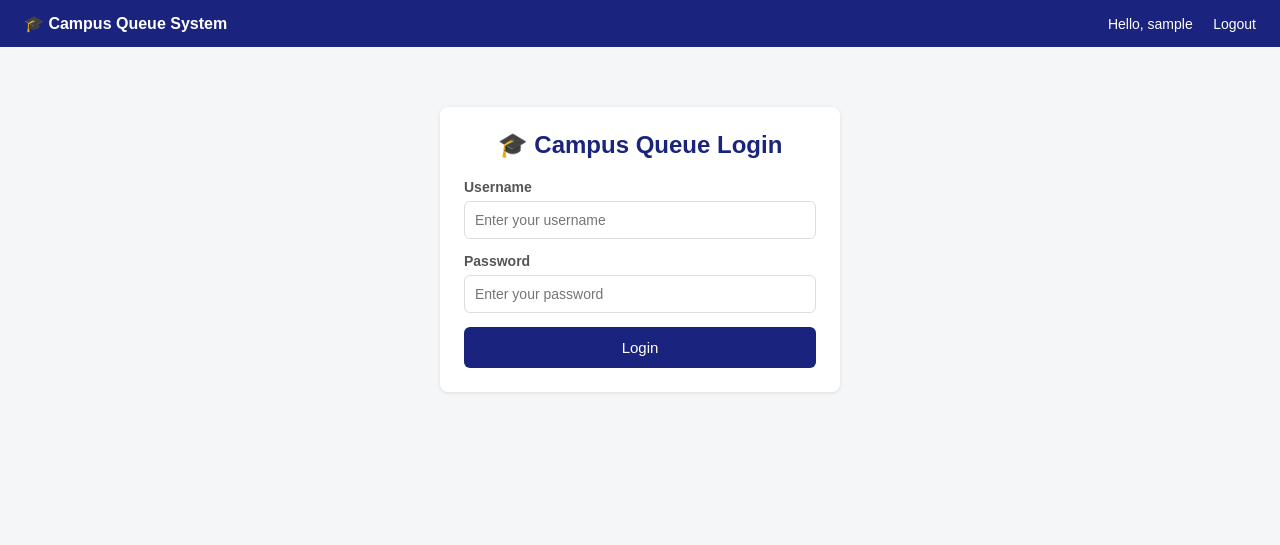
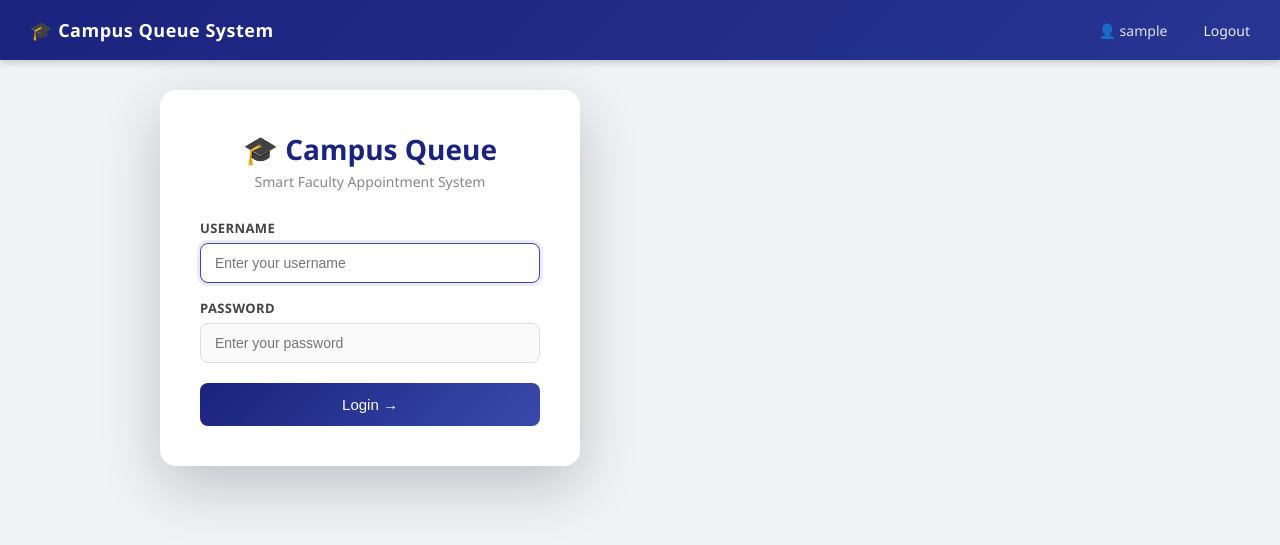
Before and after one commit to Vaishnavi-1309/-Smart-College-Faculty-Appointment-and-Queue-Management-System, a Django app: page / in a window 1280 px wide. Shown: the top 545 px of the page. Run offline with Django 5.2, Linux system fonts and the light colour scheme; the visitor is signed in with stand-in values (Sample User, id 1).

Commit message:
Improve UI design and add requirements.txt

```diff
--- a/config/settings.py
+++ b/config/settings.py
@@ -123,6 +123,7 @@ USE_TZ = True
 # https://docs.djangoproject.com/en/5.2/howto/static-files/
 
 STATIC_URL = 'static/'
+STATICFILES_DIRS = [BASE_DIR / 'static']
 
 # Default primary key field type
 # https://docs.djangoproject.com/en/5.2/ref/settings/#default-auto-field
--- /dev/null
+++ b/static/css/style.css
@@ -0,0 +1,387 @@
+/* ===== GLOBAL ===== */
+* {
+    margin: 0;
+    padding: 0;
+    box-sizing: border-box;
+}
+
+body {
+    font-family: 'Segoe UI', Tahoma, Geneva, Verdana, sans-serif;
+    background: #f0f2f5;
+    color: #333;
+}
+
+/* ===== NAVBAR ===== */
+.navbar {
+    background: linear-gradient(135deg, #1a237e, #283593);
+    color: white;
+    padding: 0 30px;
+    height: 60px;
+    display: flex;
+    justify-content: space-between;
+    align-items: center;
+    box-shadow: 0 2px 8px rgba(0,0,0,0.2);
+    position: sticky;
+    top: 0;
+    z-index: 100;
+}
+
+.navbar-brand {
+    font-size: 18px;
+    font-weight: 700;
+    letter-spacing: 0.5px;
+}
+
+.navbar-links a {
+    color: white;
+    text-decoration: none;
+    margin-left: 20px;
+    font-size: 14px;
+    opacity: 0.9;
+    transition: opacity 0.2s;
+}
+
+.navbar-links a:hover {
+    opacity: 1;
+    text-decoration: underline;
+}
+
+.navbar-user {
+    font-size: 14px;
+    opacity: 0.85;
+    margin-right: 16px;
+}
+
+/* ===== CONTAINER ===== */
+.container {
+    max-width: 1000px;
+    margin: 30px auto;
+    padding: 0 20px;
+}
+
+/* ===== CARDS ===== */
+.card {
+    background: white;
+    border-radius: 12px;
+    padding: 24px;
+    margin-bottom: 24px;
+    box-shadow: 0 2px 8px rgba(0,0,0,0.08);
+    border: 1px solid #e8eaf6;
+}
+
+.card h3 {
+    font-size: 16px;
+    color: #1a237e;
+    margin-bottom: 16px;
+    padding-bottom: 10px;
+    border-bottom: 2px solid #e8eaf6;
+}
+
+/* ===== BUTTONS ===== */
+.btn {
+    display: inline-block;
+    padding: 9px 20px;
+    border-radius: 8px;
+    border: none;
+    cursor: pointer;
+    font-size: 14px;
+    font-weight: 500;
+    text-decoration: none;
+    transition: all 0.2s;
+}
+
+.btn-primary {
+    background: linear-gradient(135deg, #1a237e, #3949ab);
+    color: white;
+}
+
+.btn-primary:hover {
+    background: linear-gradient(135deg, #283593, #3f51b5);
+    transform: translateY(-1px);
+    box-shadow: 0 4px 12px rgba(26,35,126,0.3);
+}
+
+.btn-success {
+    background: linear-gradient(135deg, #2e7d32, #43a047);
+    color: white;
+}
+
+.btn-success:hover {
+    transform: translateY(-1px);
+    box-shadow: 0 4px 12px rgba(46,125,50,0.3);
+}
+
+.btn-danger {
+    background: linear-gradient(135deg, #c62828, #e53935);
+    color: white;
+}
+
+.btn-danger:hover {
+    transform: translateY(-1px);
+    box-shadow: 0 4px 12px rgba(198,40,40,0.3);
+}
+
+.btn-warning {
+    background: linear-gradient(135deg, #e65100, #f57c00);
+    color: white;
+}
+
+/* ===== BADGES ===== */
+.badge {
+    display: inline-block;
+    padding: 4px 12px;
+    border-radius: 99px;
+    font-size: 12px;
+    font-weight: 600;
+}
+
+.badge-green {
+    background: #e8f5e9;
+    color: #2e7d32;
+    border: 1px solid #a5d6a7;
+}
+
+.badge-red {
+    background: #ffebee;
+    color: #c62828;
+    border: 1px solid #ef9a9a;
+}
+
+.badge-orange {
+    background: #fff3e0;
+    color: #e65100;
+    border: 1px solid #ffcc80;
+}
+
+.badge-gray {
+    background: #eceff1;
+    color: #546e7a;
+    border: 1px solid #cfd8dc;
+}
+
+.badge-blue {
+    background: #e8eaf6;
+    color: #1a237e;
+    border: 1px solid #9fa8da;
+}
+
+/* ===== MESSAGES ===== */
+.messages {
+    margin-bottom: 20px;
+}
+
+.msg {
+    padding: 12px 18px;
+    border-radius: 8px;
+    margin-bottom: 10px;
+    font-size: 14px;
+    display: flex;
+    align-items: center;
+    gap: 10px;
+}
+
+.msg-success {
+    background: #e8f5e9;
+    color: #2e7d32;
+    border-left: 4px solid #2e7d32;
+}
+
+.msg-error {
+    background: #ffebee;
+    color: #c62828;
+    border-left: 4px solid #c62828;
+}
+
+.msg-warning {
+    background: #fff8e1;
+    color: #f57f17;
+    border-left: 4px solid #f9a825;
+}
+
+.msg-info {
+    background: #e3f2fd;
+    color: #1565c0;
+    border-left: 4px solid #1565c0;
+}
+
+/* ===== TABLE ===== */
+table {
+    width: 100%;
+    border-collapse: collapse;
+    font-size: 14px;
+}
+
+th {
+    background: #e8eaf6;
+    color: #1a237e;
+    padding: 12px 14px;
+    text-align: left;
+    font-weight: 600;
+    font-size: 13px;
+    text-transform: uppercase;
+    letter-spacing: 0.5px;
+}
+
+td {
+    padding: 12px 14px;
+    border-bottom: 1px solid #f0f0f0;
+    vertical-align: middle;
+}
+
+tr:hover td {
+    background: #f8f9ff;
+}
+
+tr:last-child td {
+    border-bottom: none;
+}
+
+/* ===== FORMS ===== */
+label {
+    display: block;
+    font-size: 13px;
+    font-weight: 600;
+    margin-bottom: 6px;
+    color: #444;
+    text-transform: uppercase;
+    letter-spacing: 0.4px;
+}
+
+input, select {
+    width: 100%;
+    padding: 11px 14px;
+    border: 1.5px solid #ddd;
+    border-radius: 8px;
+    font-size: 14px;
+    margin-bottom: 16px;
+    transition: border-color 0.2s, box-shadow 0.2s;
+    background: #fafafa;
+}
+
+input:focus, select:focus {
+    outline: none;
+    border-color: #3949ab;
+    box-shadow: 0 0 0 3px rgba(57,73,171,0.1);
+    background: white;
+}
+
+/* ===== PAGE HEADER ===== */
+.page-header {
+    margin-bottom: 24px;
+}
+
+.page-header h2 {
+    font-size: 22px;
+    color: #1a237e;
+    font-weight: 700;
+}
+
+.page-header p {
+    font-size: 14px;
+    color: #888;
+    margin-top: 4px;
+}
+
+/* ===== STATS CARDS ===== */
+.stats-grid {
+    display: grid;
+    grid-template-columns: repeat(auto-fit, minmax(180px, 1fr));
+    gap: 16px;
+    margin-bottom: 24px;
+}
+
+.stat-card {
+    background: white;
+    border-radius: 12px;
+    padding: 20px;
+    text-align: center;
+    box-shadow: 0 2px 8px rgba(0,0,0,0.08);
+    border-top: 4px solid #3949ab;
+}
+
+.stat-card.green { border-top-color: #43a047; }
+.stat-card.orange { border-top-color: #f57c00; }
+.stat-card.red { border-top-color: #e53935; }
+
+.stat-card h1 {
+    font-size: 36px;
+    font-weight: 700;
+    color: #1a237e;
+}
+
+.stat-card.green h1 { color: #2e7d32; }
+.stat-card.orange h1 { color: #e65100; }
+.stat-card.red h1 { color: #c62828; }
+
+.stat-card p {
+    font-size: 13px;
+    color: #888;
+    margin-top: 4px;
+}
+
+/* ===== TOKEN DISPLAY ===== */
+.token-display {
+    background: linear-gradient(135deg, #e8eaf6, #c5cae9);
+    border-radius: 16px;
+    padding: 40px;
+    text-align: center;
+    margin-bottom: 20px;
+}
+
+.token-number {
+    font-size: 80px;
+    font-weight: 800;
+    color: #1a237e;
+    line-height: 1;
+}
+
+.token-label {
+    font-size: 14px;
+    color: #666;
+    margin-top: 8px;
+    text-transform: uppercase;
+    letter-spacing: 1px;
+}
+
+/* ===== LOGIN PAGE ===== */
+.login-wrapper {
+    min-height: 100vh;
+    display: flex;
+    align-items: center;
+    justify-content: center;
+    background: linear-gradient(135deg, #1a237e, #3949ab, #5c6bc0);
+}
+
+.login-card {
+    background: white;
+    border-radius: 16px;
+    padding: 40px;
+    width: 100%;
+    max-width: 420px;
+    box-shadow: 0 20px 60px rgba(0,0,0,0.2);
+}
+
+.login-logo {
+    text-align: center;
+    margin-bottom: 28px;
+}
+
+.login-logo h1 {
+    font-size: 28px;
+    color: #1a237e;
+    font-weight: 800;
+}
+
+.login-logo p {
+    font-size: 14px;
+    color: #888;
+    margin-top: 4px;
+}
+
+/* ===== RESPONSIVE ===== */
+@media (max-width: 600px) {
+    .container { padding: 0 12px; }
+    .stats-grid { grid-template-columns: 1fr 1fr; }
+    .token-number { font-size: 56px; }
+    .navbar { padding: 0 16px; }
+}
--- a/templates/accounts/login.html
+++ b/templates/accounts/login.html
@@ -1,17 +1,25 @@
 {% extends 'base.html' %}
-{% block title %}Login{% endblock %}
+{% block title %}Login — Campus Queue System{% endblock %}
 {% block content %}
-<div style="max-width:400px; margin:60px auto;">
-    <div class="card">
-        <h2 style="margin-bottom:20px; color:#1a237e; text-align:center">🎓 Campus Queue Login</h2>
-        <form method="POST">
-            {% csrf_token %}
-            <label>Username</label>
-            <input type="text" name="username" placeholder="Enter your username" required>
-            <label>Password</label>
-            <input type="password" name="password" placeholder="Enter your password" required>
-            <button type="submit" class="btn btn-primary" style="width:100%; padding:12px; font-size:15px;">Login</button>
-        </form>
+
+<div class="login-card">
+    <div class="login-logo">
+        <h1>🎓 Campus Queue</h1>
+        <p>Smart Faculty Appointment System</p>
     </div>
+
+    <form method="POST">
+        {% csrf_token %}
+        <label>Username</label>
+        <input type="text" name="username" placeholder="Enter your username" required autofocus>
+
+        <label>Password</label>
+        <input type="password" name="password" placeholder="Enter your password" required>
+
+        <button type="submit" class="btn btn-primary" style="width:100%; padding:13px; font-size:15px; margin-top:4px;">
+            Login →
+        </button>
+    </form>
 </div>
+
 {% endblock %}
--- a/templates/base.html
+++ b/templates/base.html
@@ -1,52 +1,44 @@
+{% load static %}
 <!DOCTYPE html>
 <html lang="en">
 <head>
     <meta charset="UTF-8">
     <meta name="viewport" content="width=device-width, initial-scale=1.0">
     <title>{% block title %}Campus Queue System{% endblock %}</title>
-    <style>
-        * { margin: 0; padding: 0; box-sizing: border-box; }
-        body { font-family: Arial, sans-serif; background: #f4f6f8; color: #333; }
-        nav { background: #1a237e; color: white; padding: 14px 24px; display: flex; justify-content: space-between; align-items: center; }
-        nav a { color: white; text-decoration: none; margin-left: 16px; font-size: 14px; }
-        .container { max-width: 960px; margin: 30px auto; padding: 0 20px; }
-        .card { background: white; border-radius: 8px; padding: 24px; margin-bottom: 20px; box-shadow: 0 1px 4px rgba(0,0,0,0.1); }
-        .btn { display: inline-block; padding: 10px 20px; border-radius: 6px; border: none; cursor: pointer; font-size: 14px; text-decoration: none; }
-        .btn-primary { background: #1a237e; color: white; }
-        .btn-success { background: #2e7d32; color: white; }
-        .btn-danger { background: #c62828; color: white; }
-        .btn:hover { opacity: 0.9; }
-        .badge-green { background: #e8f5e9; color: #2e7d32; padding: 4px 10px; border-radius: 99px; font-size: 12px; }
-        .badge-red { background: #ffebee; color: #c62828; padding: 4px 10px; border-radius: 99px; font-size: 12px; }
-        .badge-orange { background: #fff3e0; color: #e65100; padding: 4px 10px; border-radius: 99px; font-size: 12px; }
-        .msg { padding: 10px 16px; border-radius: 6px; margin-bottom: 8px; font-size: 14px; }
-        .msg-error { background: #ffebee; color: #c62828; border-left: 4px solid #c62828; }
-        .msg-success { background: #e8f5e9; color: #2e7d32; border-left: 4px solid #2e7d32; }
-        .msg-warning { background: #fff8e1; color: #f57f17; border-left: 4px solid #f57f17; }
-        table { width: 100%; border-collapse: collapse; font-size: 14px; }
-        th { background: #e8eaf6; padding: 10px; text-align: left; }
-        td { padding: 10px; border-bottom: 1px solid #eee; }
-        label { display: block; font-size: 14px; font-weight: bold; margin-bottom: 6px; color: #555; }
-        input, select { width: 100%; padding: 10px; border: 1px solid #ddd; border-radius: 6px; font-size: 14px; margin-bottom: 14px; }
-    </style>
+    {% load static %}
+    <link rel="stylesheet" href="{% static 'css/style.css' %}">
 </head>
 <body>
-<nav>
-    <span style="font-weight:bold;font-size:16px">🎓 Campus Queue System</span>
-    <div>
-        {% if user.is_authenticated %}
-            <span style="font-size:14px">Hello, {{ user.username }}</span>
+
+{% if user.is_authenticated %}
+<nav class="navbar">
+    <div class="navbar-brand">🎓 Campus Queue System</div>
+    <div style="display:flex; align-items:center;">
+        <span class="navbar-user">👤 {{ user.username }}</span>
+        <div class="navbar-links">
+            {% if user.role == 'student' %}
+                <a href="{% url 'student_dashboard' %}">Dashboard</a>
+                <a href="{% url 'join_queue' %}">Join Queue</a>
+            {% elif user.role == 'faculty' %}
+                <a href="{% url 'faculty_dashboard' %}">Dashboard</a>
+            {% endif %}
             <a href="{% url 'logout' %}">Logout</a>
-        {% endif %}
+        </div>
     </div>
 </nav>
-<div class="container">
+{% endif %}
+
+<div {% if not user.is_authenticated %}class="login-wrapper"{% else %}class="container"{% endif %}>
     {% if messages %}
+    <div class="messages">
         {% for message in messages %}
         <div class="msg msg-{{ message.tags }}">{{ message }}</div>
         {% endfor %}
+    </div>
     {% endif %}
+
     {% block content %}{% endblock %}
 </div>
+
 </body>
 </html>
```
Also changed, not shown: templates/accounts/faculty_dashboard.html (+52 -18 lines), templates/accounts/student_dashboard.html (+40 -14 lines), templates/queue_app/track_queue.html (+26 -31 lines).
